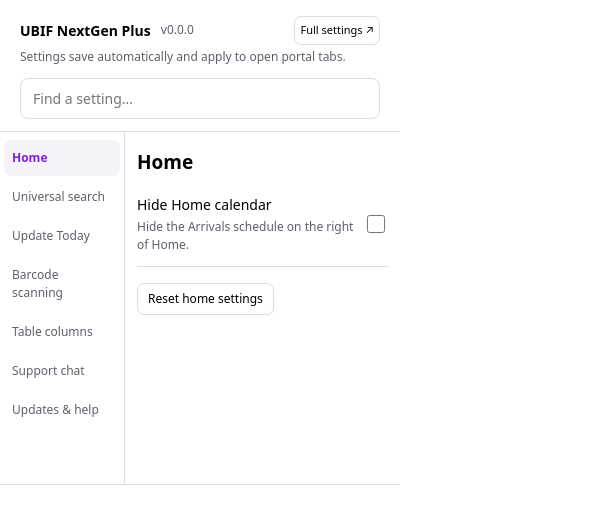
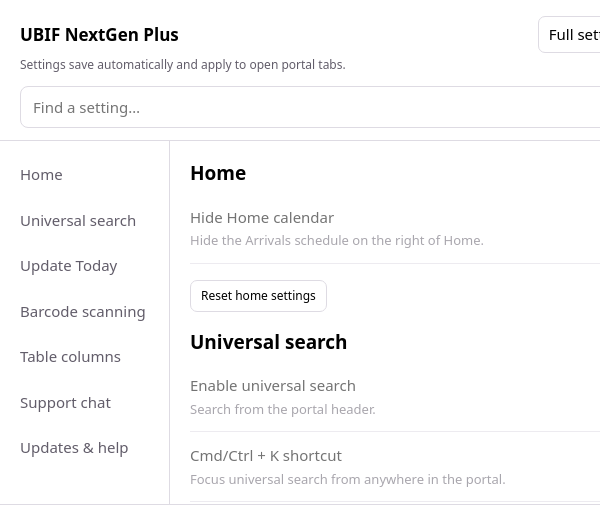
Before and after one commit to dotjarden/Ubif-nextgen-plus, a browser extension: page extension/popup.html in a window 400 px wide. Shown: the top 509 px of the page, 600 px wide, since content can reach past the window. Drawn offline with Linux system fonts and the light colour scheme.

Commit message:
Fix cramped settings popup sizing and responsive navigation

```diff
--- a/extension/popup.html
+++ b/extension/popup.html
@@ -4,11 +4,12 @@
 <style>
 :root{color-scheme:light dark;--accent:#8224ce;--line:#dedbe3;--soft:#625d6a;--wash:#f5f2f8;--error:#b42318}
 @media(prefers-color-scheme:dark){:root{--accent:#c697ef;--line:#403a48;--soft:#b9b2c1;--wash:#29252f;--error:#ffb4ab}}
-*{box-sizing:border-box}body{width:620px;max-width:100vw;height:580px;margin:0;background:Canvas;color:CanvasText;font:14px/1.5 system-ui,-apple-system,sans-serif;display:flex;flex-direction:column}
-header{padding:16px 20px 12px;border-bottom:1px solid var(--line)}.heading{display:flex;align-items:center;gap:10px}.heading strong{font-size:17px}#ubif-version{color:var(--soft);font-size:12px;margin-right:auto}button,input{font:inherit;color:inherit}button{cursor:pointer;background:Canvas;border:1px solid var(--line);border-radius:7px;padding:6px 10px}button:hover{border-color:var(--accent)}:focus-visible{outline:2px solid var(--accent);outline-offset:3px}header p{margin:3px 0 12px;color:var(--soft);font-size:12px}#settings-search{width:100%;padding:9px 12px;background:Canvas;border:1px solid var(--line);border-radius:8px}
-.workspace{display:flex;flex:1;min-height:0}nav{width:160px;flex:none;padding:12px 8px;border-right:1px solid var(--line);overflow:auto}nav a{display:block;border-radius:7px;text-decoration:none;color:var(--soft);padding:10px 12px;margin-bottom:3px}nav a[aria-current=page]{background:var(--wash);color:var(--accent);font-weight:650}main{flex:1;min-width:0;overflow:auto;padding:18px 20px;scroll-behavior:smooth}section{margin-bottom:16px}h2{font-size:19px;margin:0 0 6px}section>p{color:var(--soft);font-size:12px}.row{display:flex;align-items:center;gap:16px;padding:12px 0;border-bottom:1px solid var(--line);cursor:pointer}.row>span{flex:1}.row small{display:block;color:var(--soft);font-size:12px;margin-top:3px}.row input[type=checkbox]{width:18px;height:18px;accent-color:var(--accent);flex:none}.row input[type=number]{width:78px;padding:6px;background:Canvas;border:1px solid var(--line);border-radius:6px}.row:has(input:disabled){opacity:.55}.reset{margin-top:16px;font-size:12px}.hint{padding:10px;background:var(--wash);border-radius:6px}footer{border-top:1px solid var(--line);padding:9px 20px;display:flex;gap:14px;align-items:center;font-size:12px}footer a{color:var(--accent)}#ubif-status{margin:0 auto 0 0;min-height:18px;color:var(--soft)}#ubif-status[data-error=true]{color:var(--error)}[hidden]{display:none!important}
-@media(min-width:700px){body{width:100%;max-width:1060px;height:100vh;margin:auto}header{padding:24px}nav{width:210px}main{padding:24px 36px}.row{padding:16px 0}#open-settings{display:none}}
-@media(max-width:480px){nav{width:125px;padding:8px 4px}nav a{padding:9px 8px;font-size:12px}main{padding:16px 12px}.heading strong{font-size:14px}#open-settings{font-size:11px;padding:5px}.row{gap:8px}.row input[type=number]{width:65px}footer{gap:10px;padding:9px 12px;font-size:11px}}
+*{box-sizing:border-box}html{width:680px;min-width:680px}body{width:680px;height:600px;margin:0;background:Canvas;color:CanvasText;font:15px/1.5 system-ui,-apple-system,sans-serif;display:flex;flex-direction:column}
+header{flex-shrink:0;padding:16px 20px 12px;border-bottom:1px solid var(--line)}.heading{display:flex;align-items:center;gap:10px}.heading strong{font-size:17px}#ubif-version{color:var(--soft);font-size:12px;margin-right:auto}button,input{font:inherit;color:inherit}button{cursor:pointer;background:Canvas;border:1px solid var(--line);border-radius:7px;padding:6px 10px}button:hover{border-color:var(--accent)}:focus-visible{outline:2px solid var(--accent);outline-offset:3px}header p{margin:3px 0 12px;color:var(--soft);font-size:12px}#settings-search{width:100%;padding:9px 12px;background:Canvas;border:1px solid var(--line);border-radius:8px}
+.workspace{display:flex;flex:1;min-height:0}nav{width:170px;flex:none;padding:12px 8px;border-right:1px solid var(--line);overflow:auto}nav a{display:block;border-radius:7px;text-decoration:none;color:var(--soft);padding:10px 12px;margin-bottom:3px}nav a[aria-current=page]{background:var(--wash);color:var(--accent);font-weight:650}main{flex:1;min-width:0;overflow:auto;padding:18px 20px;scroll-behavior:smooth}section{margin-bottom:16px}h2{font-size:19px;margin:0 0 6px}section>p{color:var(--soft);font-size:12px}.row{display:flex;align-items:center;gap:16px;padding:12px 0;border-bottom:1px solid var(--line);cursor:pointer}.row>span{flex:1;min-width:0}.row small{display:block;color:var(--soft);font-size:13px;margin-top:3px}.row input[type=checkbox]{width:18px;height:18px;accent-color:var(--accent);flex:none}.row input[type=number]{width:78px;padding:6px;background:Canvas;border:1px solid var(--line);border-radius:6px}.row:has(input:disabled){opacity:.55}.reset{margin-top:16px;font-size:12px}.hint{padding:10px;background:var(--wash);border-radius:6px}footer{border-top:1px solid var(--line);padding:9px 20px;display:flex;gap:14px;align-items:center;font-size:12px}footer a{color:var(--accent)}#ubif-status{margin:0 auto 0 0;min-height:18px;color:var(--soft)}#ubif-status[data-error=true]{color:var(--error)}[hidden]{display:none!important}
+html.full-page{width:auto;min-width:0}.full-page body{width:100%;max-width:1060px;height:100dvh;margin:auto}.full-page #open-settings{display:none}
+@media(min-width:700px){.full-page header{padding:24px}.full-page nav{width:210px}.full-page main{padding:24px 36px}.full-page .row{padding:16px 0}}
+@media(max-width:540px){.full-page .workspace{flex-direction:column}.full-page nav{display:flex;width:100%;gap:6px;padding:8px 12px;border-right:0;border-bottom:1px solid var(--line);overflow-x:auto;flex-shrink:0}.full-page nav a{white-space:nowrap;margin:0;padding:8px 10px;font-size:13px}.full-page main{padding:16px}.full-page .heading{flex-wrap:wrap}.full-page .heading strong{font-size:16px}}
 @media(prefers-reduced-motion:reduce){main{scroll-behavior:auto}}
 
 footer{display:block;padding:8px 16px 12px;flex-shrink:0;background:Canvas}
--- a/extension/popup.js
+++ b/extension/popup.js
@@ -1,6 +1,10 @@
 /* Shared toolbar popup and full settings page. */
 (() => {
   'use strict';
+  // A toolbar popup needs an intrinsic width: viewport-relative caps can
+  // lock Chrome's auto-sizing popup to its initial, narrow viewport.
+  const popupViews = typeof chrome !== 'undefined' && chrome.extension?.getViews?.({ type: 'popup' });
+  document.documentElement.classList.toggle('full-page', !popupViews || !popupViews.includes(window));
   const S = globalThis.UBIFPlusSettings;
   if (!S) return;
   const status = document.getElementById('ubif-status');
```
Also changed, not shown: tests/settings.test.cjs (+16 -0 lines).
